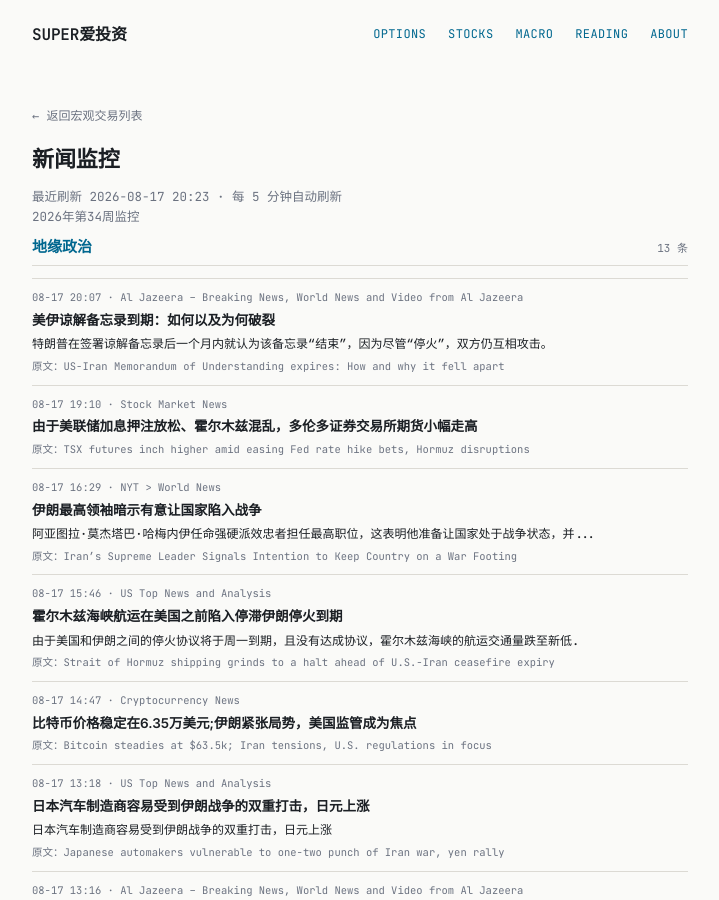
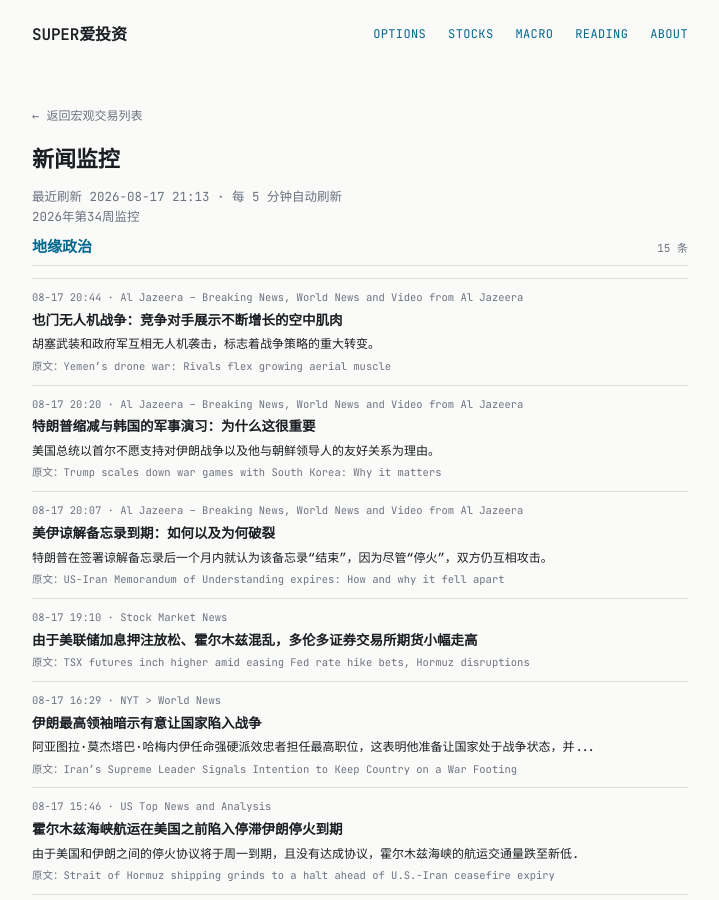
Before and after one commit to tang3super/tang3super.github.io, a Jekyll site: the page built from macro-trade/news-digest.md, in a window 1280 px wide and 900 px high. Shown: the whole window, without its empty margins (280-999 px from the left). Built offline with Jekyll 4.4.1, drawn with Linux system fonts in a browser that asks for light colours; some of the changed text lies outside the part shown.

Commit message:
sync news-digest article

```diff
--- a/macro-trade/news-digest.md
+++ b/macro-trade/news-digest.md
@@ -5,11 +5,25 @@ title: 新闻监控
 date: '2026-08-17'
 summary: 2026年第34周监控
 week_label: 2026年第34周监控
-last_updated: 2026-08-17 20:23
+last_updated: 2026-08-17 21:13
 refresh_note: 每 5 分钟自动刷新
 topics:
 - name: 地缘政治
   items:
+  - title: 'Yemen’s drone war: Rivals flex growing aerial muscle'
+    summary: Houthi and government forces exchange drone attacks, marking a major shift in war tactics.
+    link: https://www.aljazeera.com/news/2026/8/17/yemens-drone-war-rivals-flex-growing-aerial-muscle?traffic_source=rss
+    source: Al Jazeera – Breaking News, World News and Video from Al Jazeera
+    time: 08-17 20:44
+    title_zh: 也门无人机战争：竞争对手展示不断增长的空中肌肉
+    summary_zh: 胡塞武装和政府军互相无人机袭击，标志着战争策略的重大转变。
+  - title: 'Trump scales down war games with South Korea: Why it matters'
+    summary: US president cites Seoul's reluctance to back his war on Iran, and his warm ties with North Korea's leader as reasons.
+    link: https://www.aljazeera.com/news/2026/8/17/trump-scales-down-war-games-with-south-korea-why-it-matters?traffic_source=rss
+    source: Al Jazeera – Breaking News, World News and Video from Al Jazeera
+    time: 08-17 20:20
+    title_zh: 特朗普缩减与韩国的军事演习：为什么这很重要
+    summary_zh: 美国总统以首尔不愿支持对伊朗战争以及他与朝鲜领导人的友好关系为理由。
   - title: 'US-Iran Memorandum of Understanding expires: How and why it fell apart'
     summary: Trump deemed the MoU 'over' within a month of it being signed, as the two sides traded attacks despite a 'ceasefire'.
     link: https://www.aljazeera.com/news/2026/8/17/us-iran-memorandum-of-understanding-expires-how-and-why-it-fell-apart?traffic_source=rss
@@ -127,6 +141,18 @@ topics:
     title_zh: 由于收益率下降和美联储暂停押注提振情绪，欧洲股市小幅上涨
 - name: AI基建
   items:
+  - title: Groq valuation falls to $3.5 billion after Nvidia talent deal - Bloomberg
+    summary: ''
+    link: https://www.investing.com/news/stock-market-news/groq-valuation-falls-to-35-billion-after-nvidia-talent-deal--bloomberg-93CH-4863210
+    source: Stock Market News
+    time: 08-17 21:01
+    title_zh: Nvidia人才交易后，Groq估值跌至35亿美元-彭博社
+  - title: Nvidia to invest $1.5 billion in SB Energy under OpenAI data center deal
+    summary: ''
+    link: https://www.investing.com/news/stock-market-news/nvidia-to-invest-15-billion-in-sb-energy-under-openai-data-center-deal-4863156
+    source: Stock Market News
+    time: 08-17 20:54
+    title_zh: Nvidia将根据OpenAI数据中心交易向SB Energy投资15亿美元
   - title: Analysis-Big investors hunt for tomorrow’s AI winners as capex angst fades
     summary: ''
     link: https://www.investing.com/news/stock-market-news/analysisbig-investors-hunt-for-tomorrows-ai-winners-as-capex-angst-fades-4862135
```
